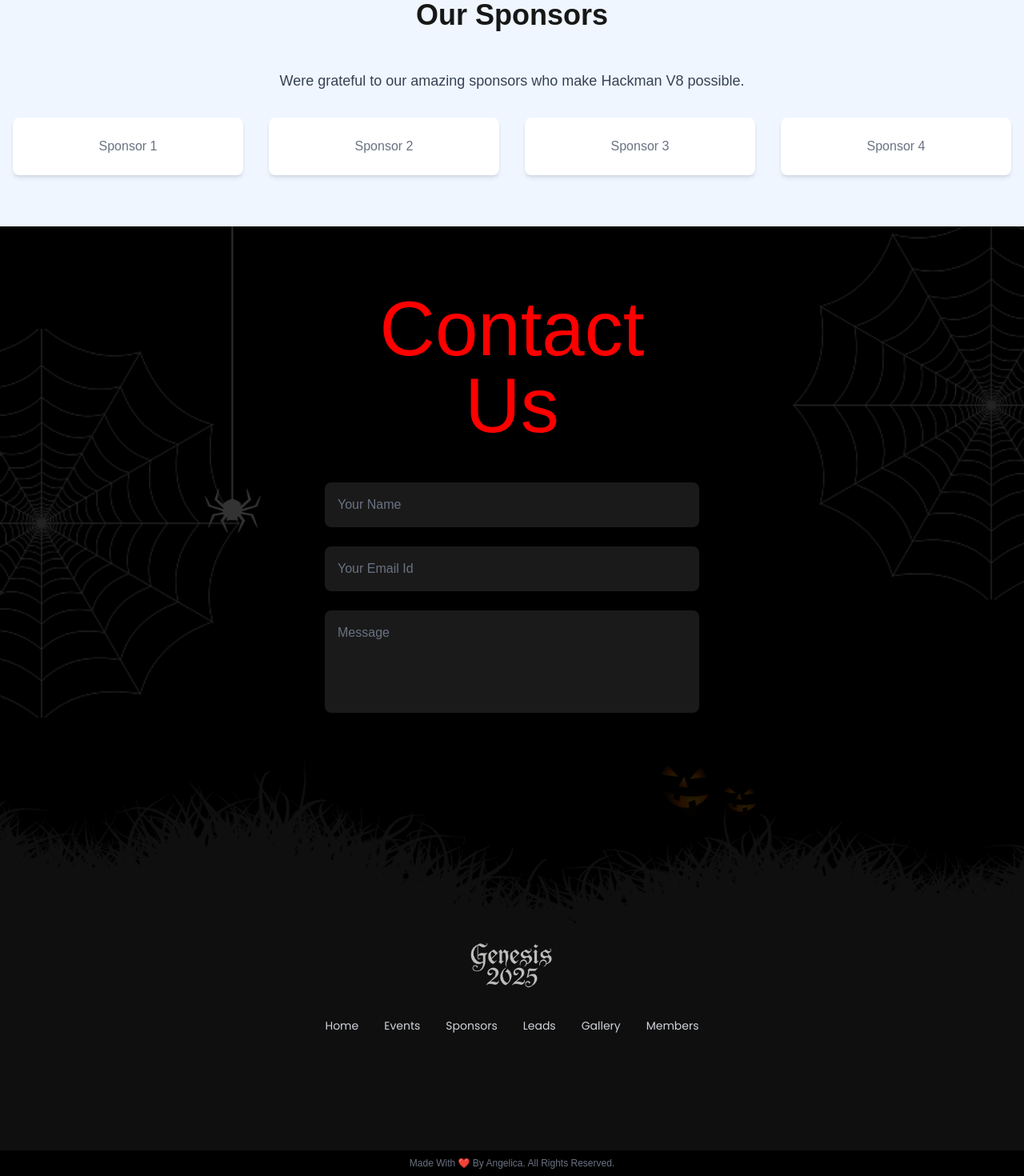
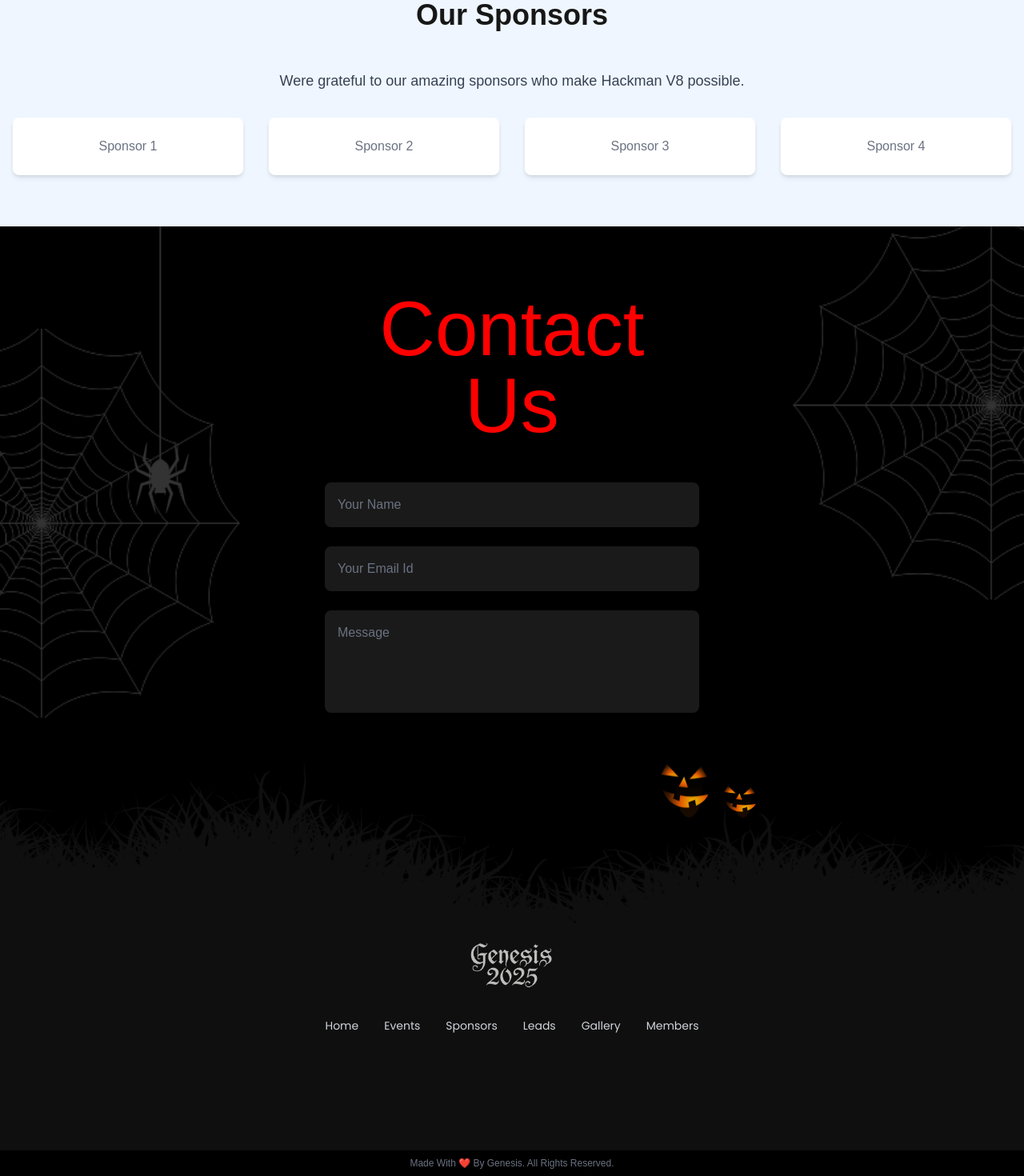
Before and after one commit to tejasva-vardhan/Hackman_V8, a Next.js app in the folder frontend/: page / in a window 1280 px wide. Shown: the part 2173-3643 px from the top of the page at 80% size. Built offline with nearby package versions, Linux system fonts and the light colour scheme; a web font is replaced by a local one.

Commit message:
Fixed footer and design

```diff
--- a/frontend/src/components/Contact.tsx
+++ b/frontend/src/components/Contact.tsx
@@ -10,17 +10,17 @@ export default function Contact() {
   <img
     src="/spider-web.png"
     alt="Spider Web"
-    className="absolute top-[10vw] left-0 w-[40vw] max-w-[300px] h-auto opacity-70 z-0 hidden sm:block"
+    className="absolute top-[10vw] left-0 w-[40vw] max-w-[300px] h-auto opacity-100 z-0 hidden sm:block"
   />
   <img
     src="/spider-web.png"
     alt="Spider Web"
-    className="absolute top-[8vw] right-[5vw] w-[40vw] max-w-[300px] h-auto opacity-70 z-0 transform translate-x-1/4 -translate-y-1/4 scale-x-[-1] hidden sm:block"
+    className="absolute top-[8vw] right-[5vw] w-[40vw] max-w-[300px] h-auto opacity-100 z-0 transform translate-x-1/4 -translate-y-1/4 scale-x-[-1] hidden sm:block"
   />
   <img
     src="/spider.png"
     alt="Hanging Spider"
-    className="absolute top-0 left-[20vw] w-[10vw] max-w-[70px] h-[30vw] max-h-[400px] z-10 hidden sm:block"
+    className="absolute top-[-20vw] left-[13vw] w-[10vw] max-w-[70px] z-10 hidden sm:block"
   />
 
   <div className="absolute bottom-[35vw] right-[25vw] flex items-end space-x-[-10px] z-20 hidden md:flex">
@@ -52,9 +52,9 @@ export default function Contact() {
   </div>
 
   <footer
-    className="relative w-full h-[250px] md:h-[500px] z-20 flex flex-col justify-center items-center text-center"
+    className="relative w-full h-[150px] md:h-[500px] z-20 flex flex-col justify-center items-center text-center"
     style={{
-      backgroundColor: '#000000da',
+      backgroundColor: 'rgba(0,0,0,0.1)',
       backgroundImage: "url('/grass.png')",
       backgroundSize: 'cover',
       backgroundPosition: 'bottom center',
@@ -77,7 +77,7 @@ export default function Contact() {
   </footer>
 
   <p className="w-full text-center text-xs text-gray-500 py-2">
-    Made With <span className="text-red-500">❤️</span> By Angelica. All Rights Reserved.
+    Made With <span className="text-red-500">❤️</span> By Genesis. All Rights Reserved.
   </p>
 </section>
   );
```
